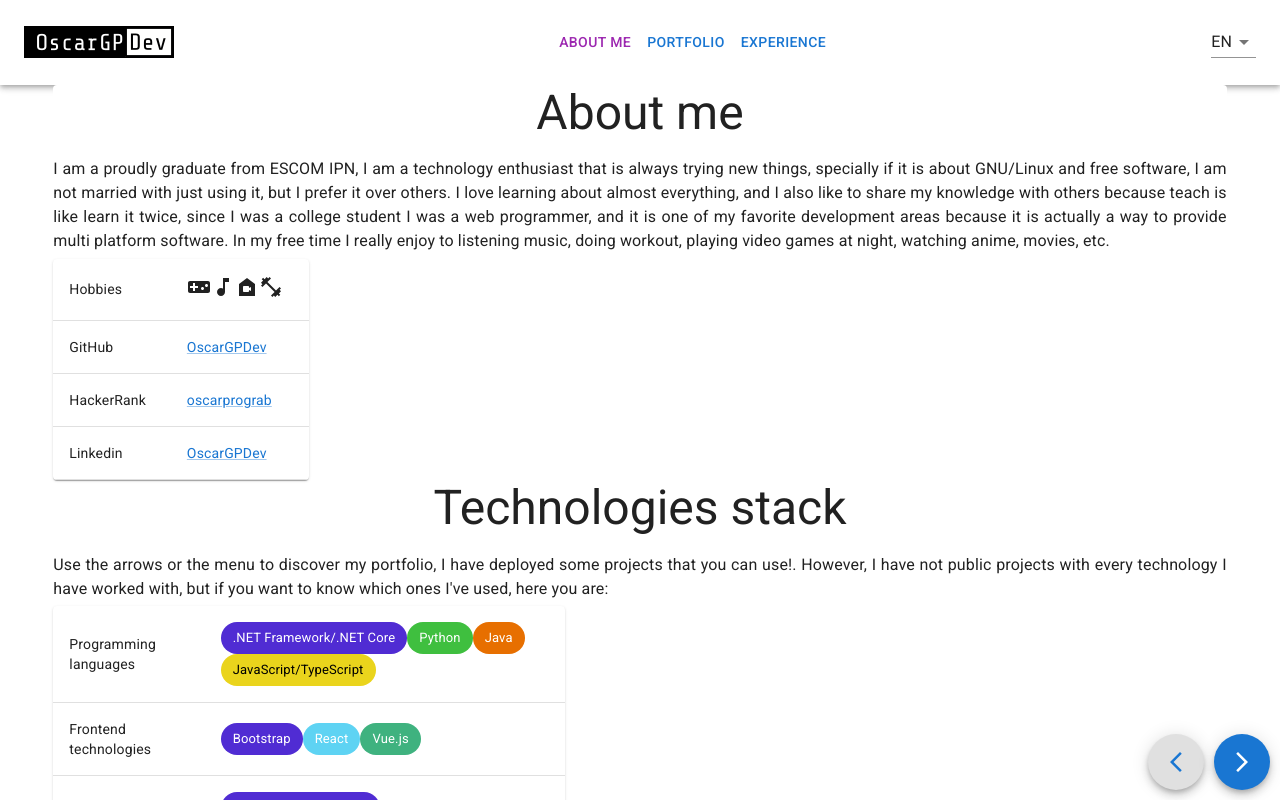
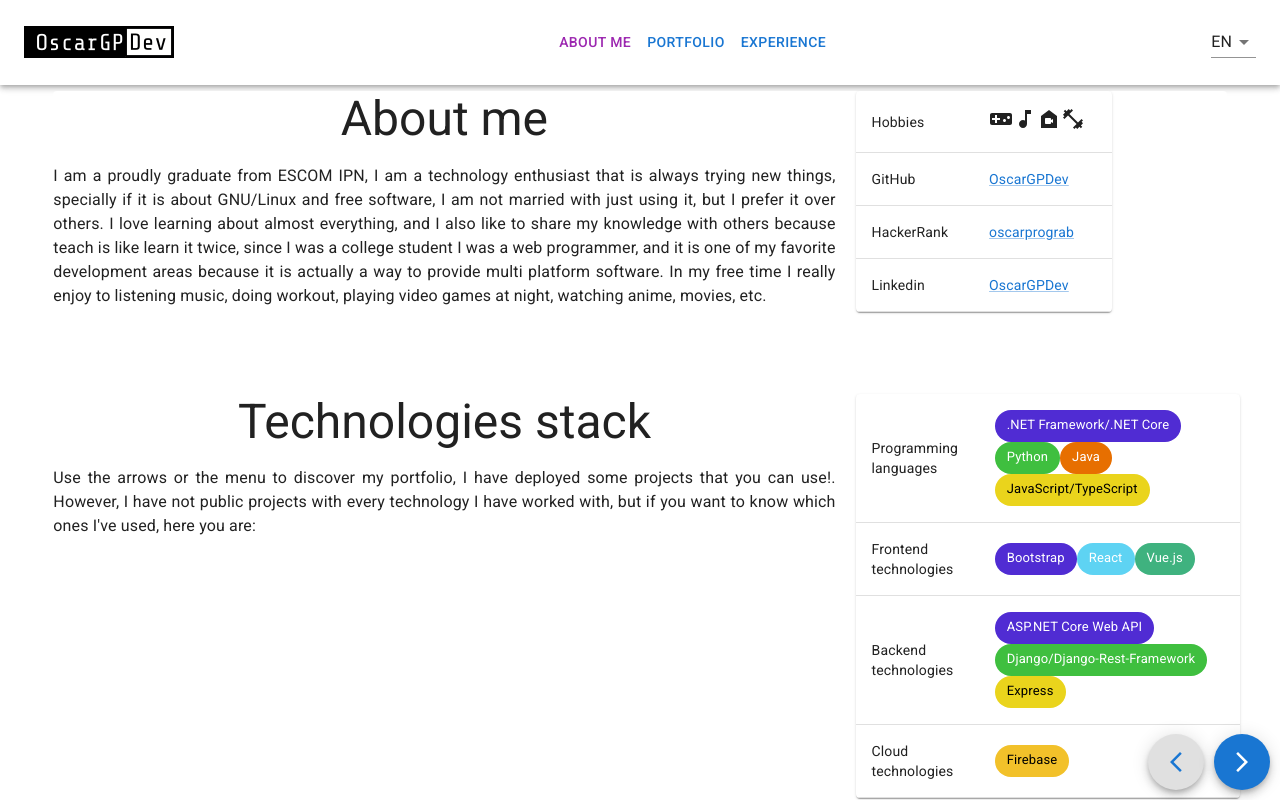
Before and after one commit to OscarGPDev/OscarGPDev, a React (Create React App) app: page / in a window 1280 px wide. Shown: the top 800 px of the page. Built offline with nearby package versions, Linux system fonts and the light colour scheme.

Commit message:
actualización de experiencia incluyendo Hack the ocean y cambios de apariencia en escritorio de la vista principal Acerca de mí

```diff
--- a/src/components/internationalize/locales/en/translation.json
+++ b/src/components/internationalize/locales/en/translation.json
@@ -37,6 +37,8 @@
   "experience_table_description": "Description",
   "experience_table_jd_description": "During my time in JD Solutions I've participated on many projects development that improves my professional growing, with many technologies, involved in a team with a higher experienced people from I acquire part of my knowledge.",
   "experience_others": "Others",
+  "experience_hack_the_ocean_title": "Team leader in Hack the ocean hackathon",
+  "experience_hack_the_ocean_body": "I was the team leader in the Hack the ocean hackathon, our team finished all the tasks we set for ourselves.",
   "experience_launch_x_body": "I took the Launch X program to improve my skills and get more technologies in my stack.",
   "experience_acm_icpc_body": "I participated two times in the ACM ICPC to test my skills when I was in college, both times I was near the first 100 at local stage.",
   "experience_class_leader_title": "Algorithms and Structured Programming Class Leader",
--- a/src/components/internationalize/locales/es/translation.json
+++ b/src/components/internationalize/locales/es/translation.json
@@ -37,6 +37,8 @@
   "experience_table_description": "Descripción",
   "experience_table_jd_description": "Durante mi estancia en JD Solutions participé en el desarrollo de distintos proyectos que me permitieron acelerar mi crecimiento profesional, con diferentes tecnologías, de la mano de personas experimentadas de las que adquirí parte de mi conocimiento.",
   "experience_others": "Otros",
+  "experience_hack_the_ocean_title": "Líder de equipo en el hackathon Hack the ocean.",
+  "experience_hack_the_ocean_body": "Fuí líder de equipo en hack the ocean, logramos concluir con todas las tareas que nos propusimos.",
   "experience_launch_x_body": "Tome el programa de Launch X para pulir mis habilidades y agregar aún más tecnologías a mi repertorio.",
   "experience_acm_icpc_body": "Participé dos veces en el ACM ICPC para poner a prueba mis habilidades durante mi estadía en la universidad, ambas veces quedé cercano a los primeros 100 en la etapa local.",
   "experience_class_leader_title": "Líder de la clase de Algoritmia y Programación Estructurada",
--- a/src/pages/AboutMe.js
+++ b/src/pages/AboutMe.js
@@ -1,4 +1,4 @@
-import {Chip, Fade, Link, Paper, Table, TableBody, TableCell, TableContainer, TableRow} from "@mui/material";
+import {Chip, Fade, Grid, Link, Paper, Table, TableBody, TableCell, TableContainer, TableRow} from "@mui/material";
 import Typography from "@mui/material/Typography";
 import {useTranslation} from "react-i18next";
 import {CameraIndoor, FitnessCenter, MusicNote, VideogameAsset} from "@mui/icons-material";
@@ -8,18 +8,25 @@
     return (
         <Fade in timeout={2000}>
             <Paper elevation={0}>
+                <Grid container>
+                    <Grid item xs={12} lg={8}>
                         <Typography variant="h3" gutterBottom>
                             {translation('aboutMe_title')}
                         </Typography>
                         <Typography variant="body1" gutterBottom align="justify">
                             {translation('aboutMe_body')}
                         </Typography>
+                    </Grid>
+                    <Grid item xs={12} lg={4}>
                         <TableContainer component={Paper} sx={{
                             width: {
                                 xs: "100%",
                                 md: "40vw",
                                 lg: "20vw",
                             },
+                            marginX: {
+                                lg: "20px",
+                            }
                         }}>
                             <Table aria-label="simple table">
                                 <TableBody>
@@ -45,18 +52,30 @@
                                 </TableBody>
                             </Table>
                         </TableContainer>
+                    </Grid>
+                </Grid>
+
+
+
+                <Grid container sx={{marginTop:"10vh"}}>
+                    <Grid item xs={12} lg={8}>
                         <Typography variant="h3" gutterBottom>
                             {translation('aboutMe_stack_title')}
                         </Typography>
                         <Typography variant="body1" gutterBottom align="justify">
                             {translation('aboutMe_stack_body')}
                         </Typography>
+                    </Grid>
+                    <Grid item xs={12} lg={4}>
                         <TableContainer component={Paper} sx={{
                             width: {
                                 xs: "100%",
-                        md: "40vw",
-                        lg: "40vw",
+                                md: "30vw",
+                                lg: "30vw",
                             },
+                            marginX: {
+                                lg: "20px",
+                            }
                         }}>
                             <Table aria-label="simple table">
                                 <TableBody>
@@ -67,7 +86,8 @@
                                                   sx={{color: "white", backgroundColor: "#502CD3"}}/>
                                             <Chip label="Python" sx={{color: "white", backgroundColor: "#3FBF3F"}}/>
                                             <Chip label="Java" sx={{color: "white", backgroundColor: "#E76F00"}}/>
-                                    <Chip label="JavaScript/TypeScript" sx={{color: "black", backgroundColor: "#EAD41C"}}/>
+                                            <Chip label="JavaScript/TypeScript"
+                                                  sx={{color: "black", backgroundColor: "#EAD41C"}}/>
                                         </TableCell>
                                     </TableRow>
                                     <TableRow>
@@ -84,7 +104,8 @@
                                         <TableCell>
                                             <Chip label="ASP.NET Core Web API"
                                                   sx={{color: "white", backgroundColor: "#502CD3"}}/>
-                                    <Chip label="Django/Django-Rest-Framework" sx={{color: "white", backgroundColor: "#3FBF3F"}}/>
+                                            <Chip label="Django/Django-Rest-Framework"
+                                                  sx={{color: "white", backgroundColor: "#3FBF3F"}}/>
                                             <Chip label="Express" sx={{color: "black", backgroundColor: "#EAD41C"}}/>
                                         </TableCell>
                                     </TableRow>
@@ -97,7 +118,8 @@
                                 </TableBody>
                             </Table>
                         </TableContainer>
-
+                    </Grid>
+                </Grid>
             </Paper>
         </Fade>
     );
--- a/src/pages/Experience.js
+++ b/src/pages/Experience.js
@@ -73,6 +73,22 @@
                     <Grid item sx={{marginLeft: "20px"}}>
                         <Typography variant="h6">
                             <Typography variant="overline" sx={{marginRight: "20px"}}>2022</Typography>
+                            {translate("experience_hack_the_ocean_title")}
+                        </Typography>
+                        <Typography variant="body1" align="justify">{translate("experience_hack_the_ocean_body")}</Typography>
+                    </Grid>
+                </Grid>
+                <Grid container direction="column" sx={{
+                    borderLeft: "5px solid #1976d2", width: {
+                        xs: "100%",
+                        md: "40vw",
+                        lg: "40vw",
+                    },
+                    marginY: "50px"
+                }}>
+                    <Grid item sx={{marginLeft: "20px"}}>
+                        <Typography variant="h6">
+                            <Typography variant="overline" sx={{marginRight: "20px"}}>2022</Typography>
                             Launch X
                         </Typography>
                         <Typography variant="body1" align="justify">{translate("experience_launch_x_body")}</Typography>
```
Lines whose indentation alone changed are shown as unchanged.
